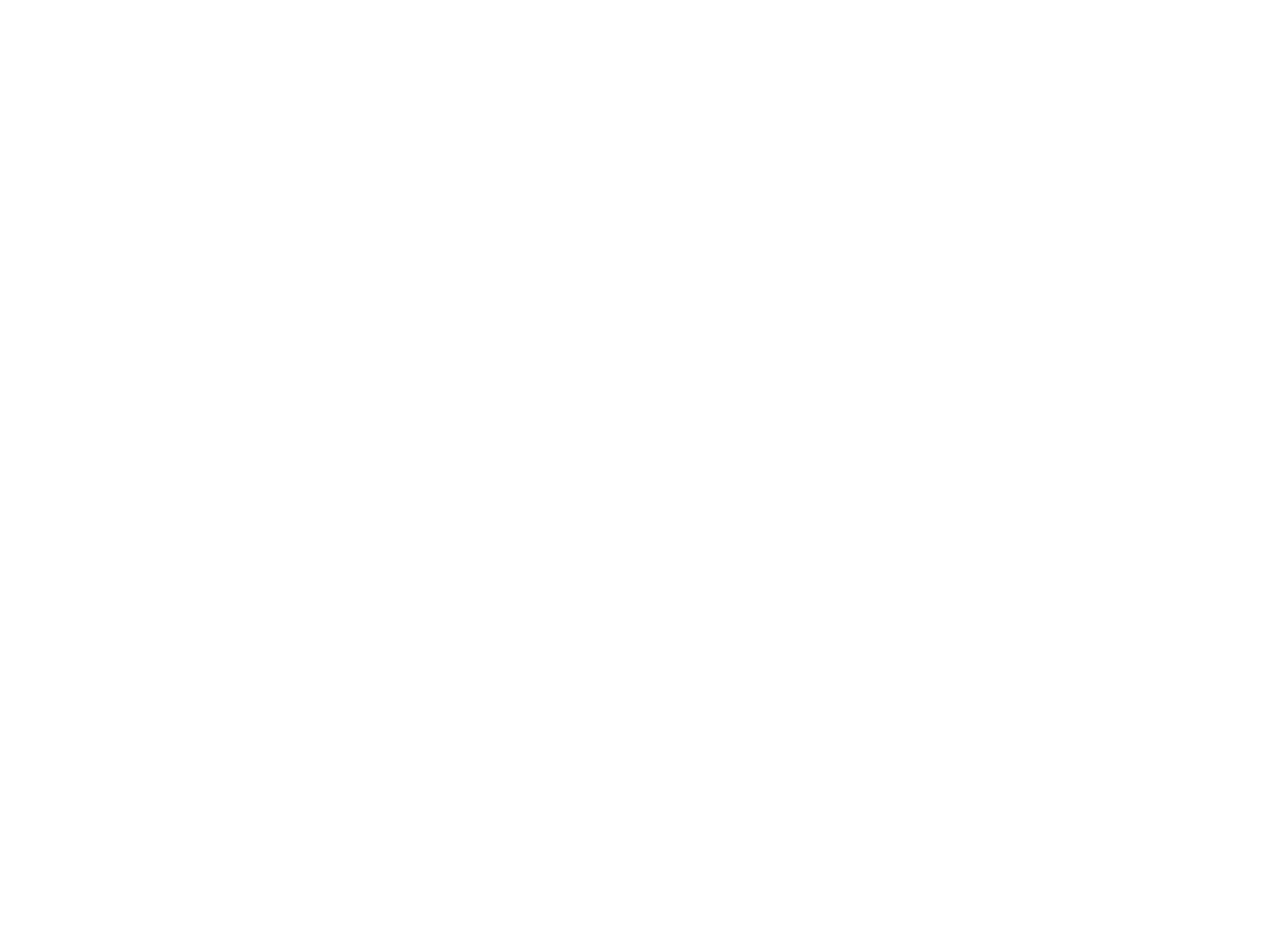
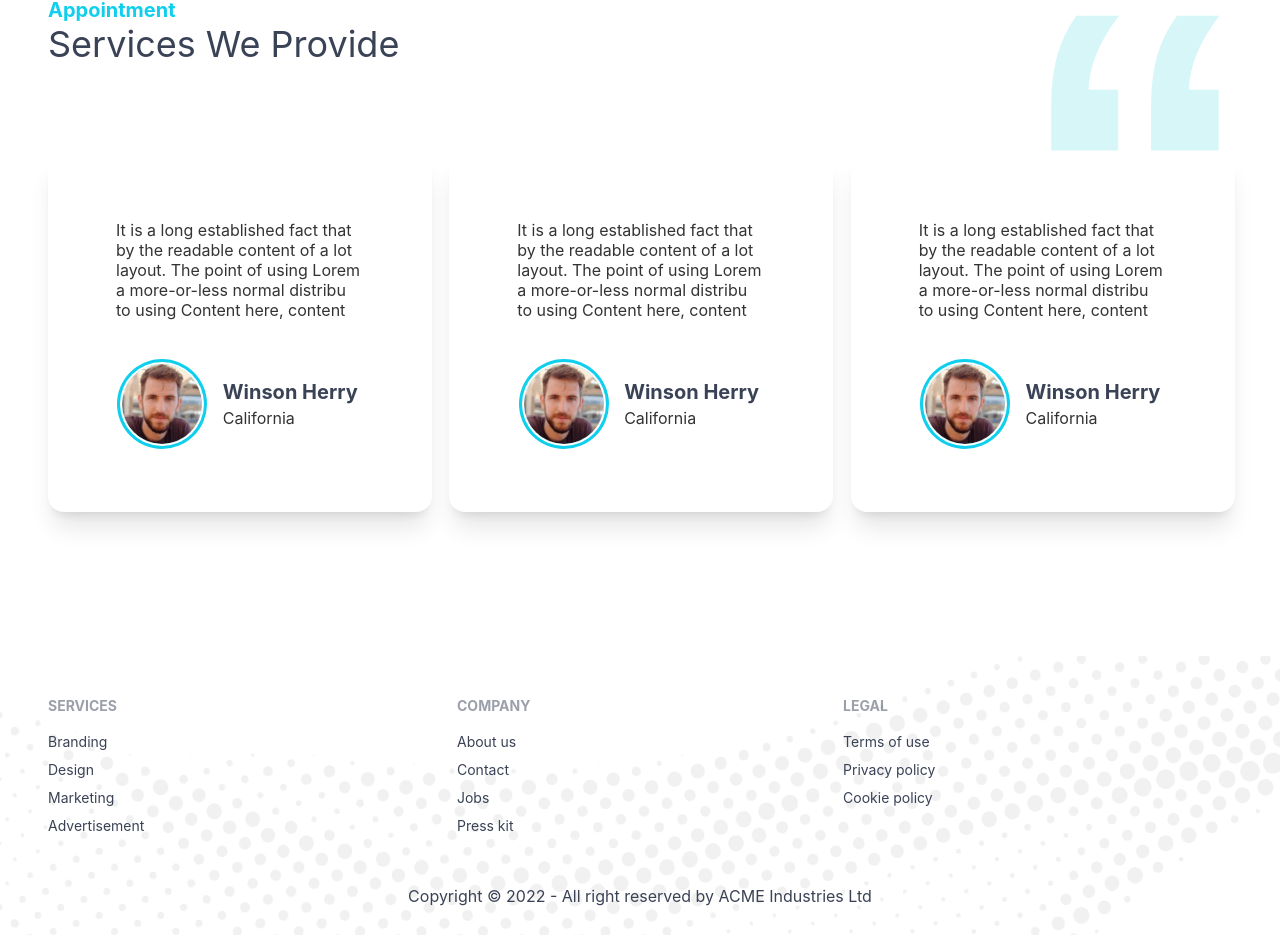
Before and after one commit to shahnmah/doctors-site, a React (Create React App) app: page / in a window 1280 px wide. Shown: the part 3116-4051 px from the top of the page. Before the commit the page ends 3032 px from the top, so only its background shows below. Built offline with nearby package versions, Linux system fonts and the light colour scheme.

Commit message:
testimonial and footer added

```diff
--- a/src/App.js
+++ b/src/App.js
@@ -3,6 +3,7 @@
 import About from './Pages/About/About';
 import Home from './Pages/Home/Home';
 import Login from './Pages/Login/Login';
+import Footer from './Pages/Shared/Footer';
 import Navbar from './Pages/Shared/Navbar';
 
 function App() {
@@ -15,6 +16,7 @@
         <Route path='/about' element={<About/>}></Route>
         <Route path='/login' element={<Login/>}></Route>
       </Routes>
+      <Footer/>
     </div>
   );
 }
--- a/src/Pages/Home/Appointment.js
+++ b/src/Pages/Home/Appointment.js
@@ -6,14 +6,14 @@
 
 const Appointment = () => {
     return (
-        <div class="card lg:card-side bg-base-100 shadow-xl grid grid-cols-1 lg:grid-cols-2 gap-5 mt-52 rounded-none" style={{ backgroundImage: `url(${appointmentImg})`, height: '533px', overflow:'inherit' }}>
+        <div className="card lg:card-side bg-base-100 shadow-xl grid grid-cols-1 lg:grid-cols-2 gap-5 mt-52 rounded-none" style={{ backgroundImage: `url(${appointmentImg})`, height: '533px', overflow:'inherit' }}>
             <figure><img style={{ height: '636px', width: '606.84px', position:'absolute', bottom:'0' }} src={doctorSmallImg} /></figure>
-            <div class="card-body justify-center">
+            <div className="card-body justify-center">
                 <div>
                     <h5 className='text-xl font-bold text-primary'>Appointment</h5>
                     <h3 className='text-4xl text-white font-semibold my-5'>Services We Provide</h3>
                     <p className='text-white'>It is a long established fact that a reader will be distracted by the readable content of a page when looking at its layout. The point of using Lorem Ipsumis that it has a more-or-less normal distribution of letters,as opposed to using 'Content here, content here', making it look like readable English. Many desktop publishing packages and web page</p>
-                    <div class="card-actions justify-start mt-11">
+                    <div className="card-actions justify-start mt-11">
                         <Button />
                     </div>
                 </div>
--- a/src/Pages/Home/Banner.js
+++ b/src/Pages/Home/Banner.js
@@ -5,12 +5,12 @@
 
 const Banner = () => {
     return (
-        <div class="hero min-h-screen" style={{ backgroundImage:`url(${bgImg})` }}>
-            <div class="hero-content flex-col lg:flex-row-reverse">
-                <img src={chairImg} class="max-w-sm rounded-lg shadow-2xl" />
+        <div className="hero min-h-screen" style={{ backgroundImage:`url(${bgImg})` }}>
+            <div className="hero-content flex-col lg:flex-row-reverse">
+                <img src={chairImg} className="max-w-sm rounded-lg shadow-2xl" />
                 <div>
-                    <h1 class="text-5xl font-bold">Your New Smile Starts Here</h1>
-                    <p class="py-6">Lorem Ipsum is simply dummy text of the printing and typesetting industry. Lorem Ipsum has been the industry's standard dummy text ever since the</p>
+                    <h1 className="text-5xl font-bold">Your New Smile Starts Here</h1>
+                    <p className="py-6">Lorem Ipsum is simply dummy text of the printing and typesetting industry. Lorem Ipsum has been the industry's standard dummy text ever since the</p>
                     <Button/>
                 </div>
             </div>
--- a/src/Pages/Home/Care.js
+++ b/src/Pages/Home/Care.js
@@ -4,13 +4,13 @@
 
 const Care = () => {
     return (
-        <div class="card lg:card-side bg-base-100 shadow-xl grid grid-cols-1 lg:grid-cols-2 gap-5 mt-36">
+        <div className="card lg:card-side bg-base-100 shadow-xl grid grid-cols-1 lg:grid-cols-2 gap-5 mt-36">
             <figure><img className='rounded-lg' style={{ height: '576px', width: '458px' }} height={'576px'} src={treatmentImg} /></figure>
-            <div class="card-body justify-center">
+            <div className="card-body justify-center">
                 <div>
-                    <h2 class="card-title text-5xl mb-6 text-accent">Exceptional Dental Care, on Your Terms</h2>
+                    <h2 className="card-title text-5xl mb-6 text-accent">Exceptional Dental Care, on Your Terms</h2>
                     <p>It is a long established fact that a reader will be distracted by the readable content of a page when looking at its layout. The point of using Lorem Ipsumis that it has a more-or-less normal distribution of letters,as opposed to using 'Content here, content here', making it look like readable English. Many desktop publishing packages and web page</p>
-                    <div class="card-actions justify-start mt-11">
+                    <div className="card-actions justify-start mt-11">
                         <Button/>
                     </div>
                 </div>
--- a/src/Pages/Home/Home.js
+++ b/src/Pages/Home/Home.js
@@ -4,6 +4,7 @@
 import Care from './Care';
 import Info from './Info';
 import Services from './Services';
+import Testimonials from './Testimonials';
 
 const Home = () => {
     return (
@@ -13,6 +14,7 @@
             <Services/>
             <Care/>
             <Appointment/>
+            <Testimonials/>
         </div>
     );
 };
--- a/src/Pages/Home/InfoCart.js
+++ b/src/Pages/Home/InfoCart.js
@@ -2,10 +2,10 @@
 
 const InfoCart = ({img, bgStyle, title, text}) => {
     return (
-        <div style={bgStyle} class="card lg:card-side shadow-xl text-white px-5">
+        <div style={bgStyle} className="card lg:card-side shadow-xl text-white px-5">
             <figure><img src={img} alt="Album"/></figure>
-            <div class="card-body">
-                <h2 class="card-title">{title}</h2>
+            <div className="card-body">
+                <h2 className="card-title">{title}</h2>
                 <p>{text}</p>
             </div>
         </div>
--- a/src/Pages/Home/Service.js
+++ b/src/Pages/Home/Service.js
@@ -2,12 +2,12 @@
 
 const Service = ({img, title, text}) => {
     return (
-        <div class="card w-96 bg-base-100 shadow-xl">
-            <figure class="px-10 pt-10">
-                <img src={img} alt="Shoes" class="rounded-xl" />
+        <div className="card w-96 bg-base-100 shadow-xl">
+            <figure className="px-10 pt-10">
+                <img src={img} alt="Shoes" className="rounded-xl" />
             </figure>
-            <div class="card-body items-center text-center">
-                <h2 class="card-title">{title}</h2>
+            <div className="card-body items-center text-center">
+                <h2 className="card-title">{title}</h2>
                 <p>{text}</p>
             </div>
         </div>
--- /dev/null
+++ b/src/Pages/Home/Testimonial.js
@@ -0,0 +1,25 @@
+import React from 'react';
+import peopleImg1 from '../../assets/images/people1.png'
+
+const Testimonial = () => {
+    return (
+        <div className="card w-96 bg-base-100 shadow-xl p-9">
+            <div className="card-body">
+                <p className='leading-5'>It is a long established fact that by the readable content of a lot layout. The point of using Lorem a more-or-less normal distribu to using Content here, content</p>
+                <div className="card-actions items-center justify-around mt-9">
+                        <div className="avatar">
+                            <div className="w-20 rounded-full ring ring-primary ring-offset-base-100 ring-offset-2">
+                                <img src={peopleImg1} />
+                            </div>
+                        </div>
+                    <div>
+                    <h5 className='text-xl font-bold text-accent'>Winson Herry</h5>
+                    <p>California</p>
+                    </div>
+                </div>
+            </div>
+        </div>
+    );
+};
+
+export default Testimonial;
--- /dev/null
+++ b/src/Pages/Home/Testimonials.js
@@ -0,0 +1,26 @@
+import React from 'react';
+import Testimonial from './Testimonial';
+import quoteImg from '../../assets/icons/quote.svg'
+
+const Testimonials = () => {
+    return (
+        <div className='mt-20 mb-36'>
+            <div className='flex justify-between'>
+                <div>
+                    <h5 className='text-xl font-bold text-primary'>Appointment</h5>
+                    <h3 className='text-4xl text-accent'>Services We Provide</h3>
+                </div>
+                <div>
+                    <img style={{ width: '192px', height: '156px' }} src={quoteImg} alt="" />
+                </div>
+            </div>
+            <div className='grid grid-cols-1 lg:grid-cols-3 gap-5'>
+                <Testimonial />
+                <Testimonial />
+                <Testimonial />
+            </div>
+        </div>
+    );
+};
+
+export default Testimonials;
--- /dev/null
+++ b/src/Pages/Shared/Footer.js
@@ -0,0 +1,36 @@
+import React from 'react';
+import footerImg from '../../assets/images/footer.png'
+
+const Footer = () => {
+    return (
+        <footer style={{ backgroundImage: `url(${footerImg})` }} className="p-10 text-accent px-12 bg-center">
+            <div className='footer'>
+                <div>
+                    <span className="footer-title">Services</span>
+                    <a className="link link-hover">Branding</a>
+                    <a className="link link-hover">Design</a>
+                    <a className="link link-hover">Marketing</a>
+                    <a className="link link-hover">Advertisement</a>
+                </div>
+                <div>
+                    <span className="footer-title">Company</span>
+                    <a className="link link-hover">About us</a>
+                    <a className="link link-hover">Contact</a>
+                    <a className="link link-hover">Jobs</a>
+                    <a className="link link-hover">Press kit</a>
+                </div>
+                <div>
+                    <span className="footer-title">Legal</span>
+                    <a className="link link-hover">Terms of use</a>
+                    <a className="link link-hover">Privacy policy</a>
+                    <a className="link link-hover">Cookie policy</a>
+                </div>
+            </div>
+            <div className='text-center my-12'>
+                <p>Copyright © 2022 - All right reserved by ACME Industries Ltd</p>
+            </div>
+        </footer>
+    );
+};
+
+export default Footer;
--- a/src/Pages/Shared/PrimaryButton.js
+++ b/src/Pages/Shared/PrimaryButton.js
@@ -3,7 +3,7 @@
 const PrimaryButton = () => {
     return (
         <div>
-            <button class="btn bg-gradient-to-r from-secondary to-primary border-0 text-white font-bold">Get Started</button>
+            <button className="btn bg-gradient-to-r from-secondary to-primary border-0 text-white font-bold">Get Started</button>
         </div>
     );
 };
```
Also changed, not shown: src/Pages/Shared/Navbar.js (+9 -9 lines).
